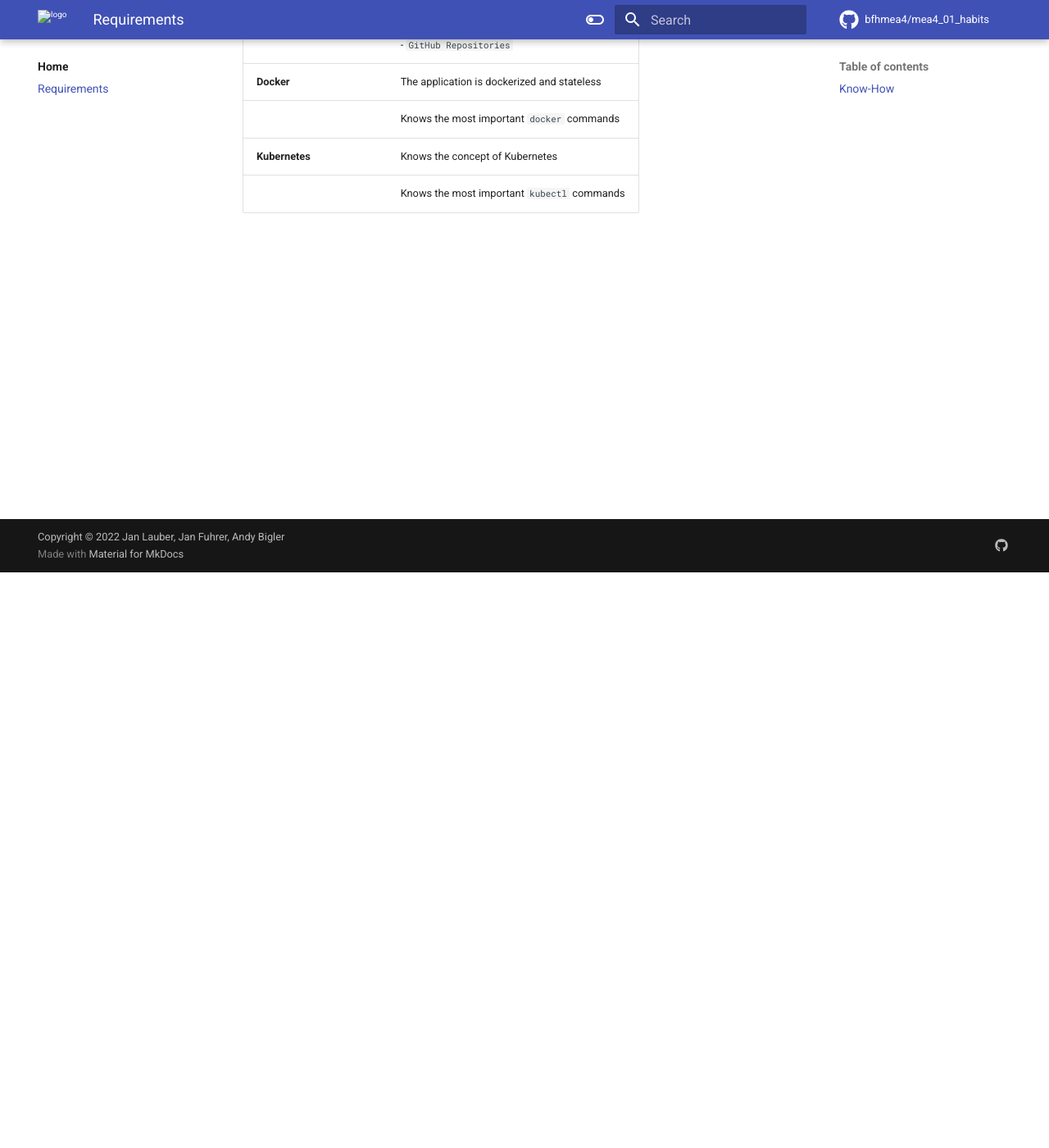
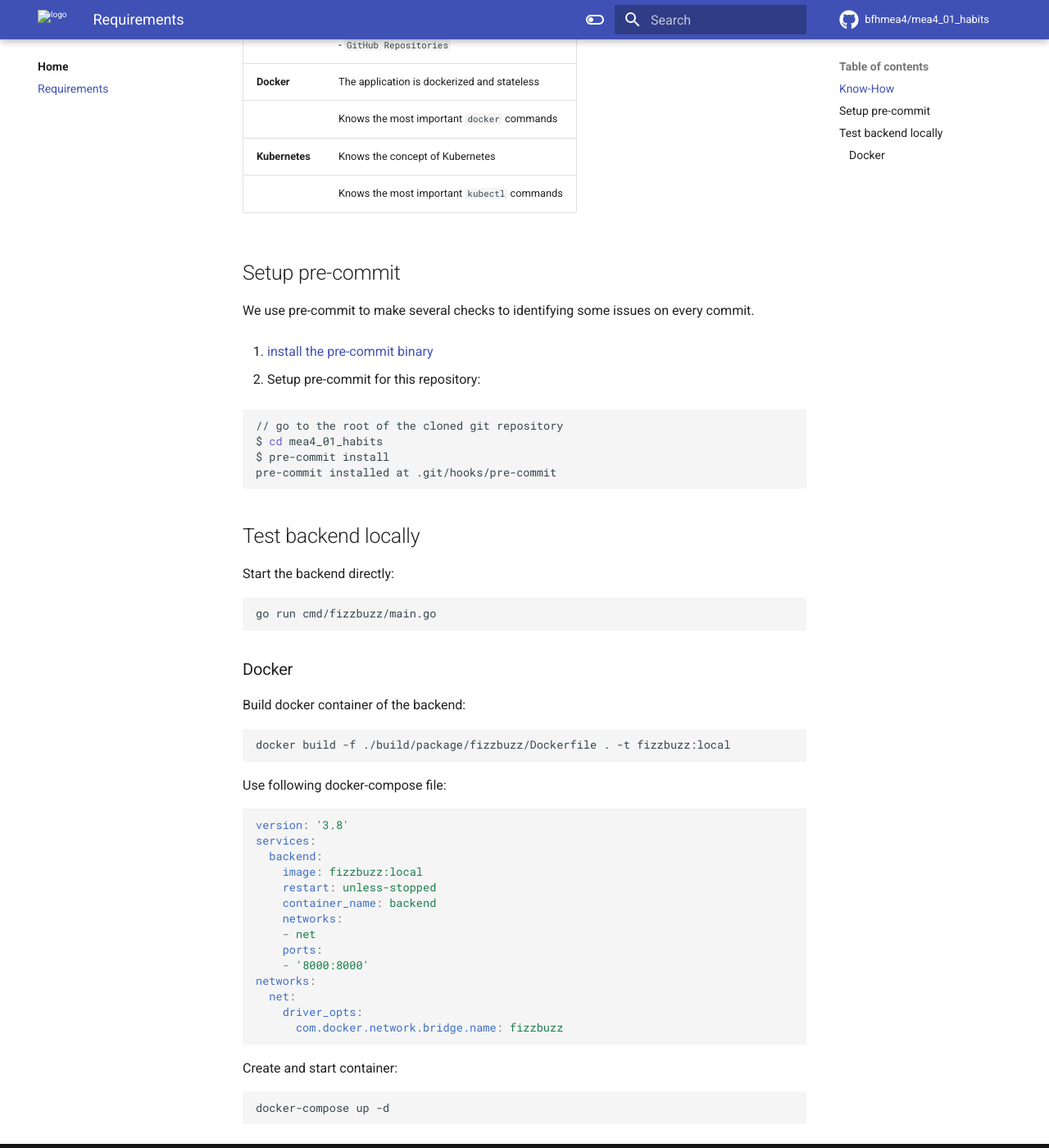
Before and after one commit to bfhmea4/mea4_01_habits, an MkDocs documentation site: the page built from docs/requirements.md, in a window 1280 px wide and 1400 px high, scrolled down 702 px. Shown: the whole window at 82% size. Built offline with MkDocs 1.6.1 and Material for MkDocs 9.7.7, drawn with Linux system fonts in a browser that asks for light colours; emoji names are drawn with the system emoji font; comment, search, counter and statistics services are not loaded.

Commit message:
15: update requirements documentation

````diff
--- a/docs/requirements.md
+++ b/docs/requirements.md
@@ -7,12 +7,65 @@ To find your way around the environment, you need certain know-how but also requ
 | **Git** | Knows the most important Git commands |
 | | GPG `signed commits` are **enforced** |
 | **GitHub** | Knows the most important GitHub functions: |
-| - `GitHub Issues` |
-| - `GitHub Pull Requests` |
-| - `GitHub Workflows` |
+| | - `GitHub Issues` |
+| | - `GitHub Pull Requests` |
+| | - `GitHub Workflows` |
 | | - `GitHub Releases` |
 | | - `GitHub Repositories` |
 | **Docker** | The application is dockerized and stateless |
 | | Knows the most important `docker` commands |
 | **Kubernetes** | Knows the concept of Kubernetes |
 | | Knows the most important `kubectl` commands |
+
+## Setup pre-commit
+We use pre-commit to make several checks to identifying some issues on every commit.
+
+1. [install the pre-commit binary](https://pre-commit.com/#install)
+
+2. Setup pre-commit for this repository:
+
+```bash
+// go to the root of the cloned git repository
+$ cd mea4_01_habits
+$ pre-commit install
+pre-commit installed at .git/hooks/pre-commit
+```
+
+## Test backend locally
+Start the backend directly:
+
+```bash
+go run cmd/fizzbuzz/main.go
+```
+
+### Docker
+Build docker container of the backend:
+
+```bash
+docker build -f ./build/package/fizzbuzz/Dockerfile . -t fizzbuzz:local
+```
+
+Use following docker-compose file:
+
+```yaml
+version: '3.8'
+services:
+  backend:
+    image: fizzbuzz:local
+    restart: unless-stopped
+    container_name: backend
+    networks:
+    - net
+    ports:
+    - '8000:8000'
+networks:
+  net:
+    driver_opts:
+      com.docker.network.bridge.name: fizzbuzz
+```
+
+Create and start container:
+
+```bash
+docker-compose up -d
+```
````
